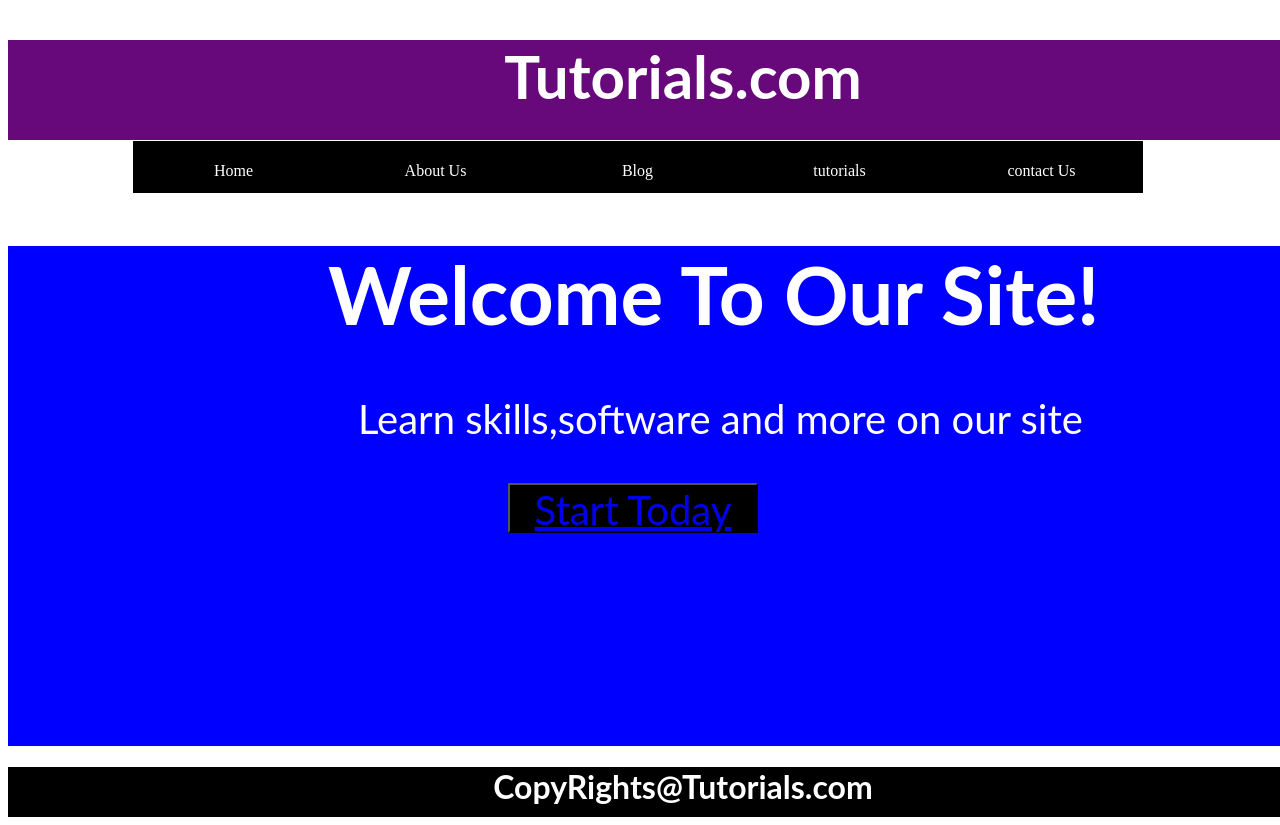
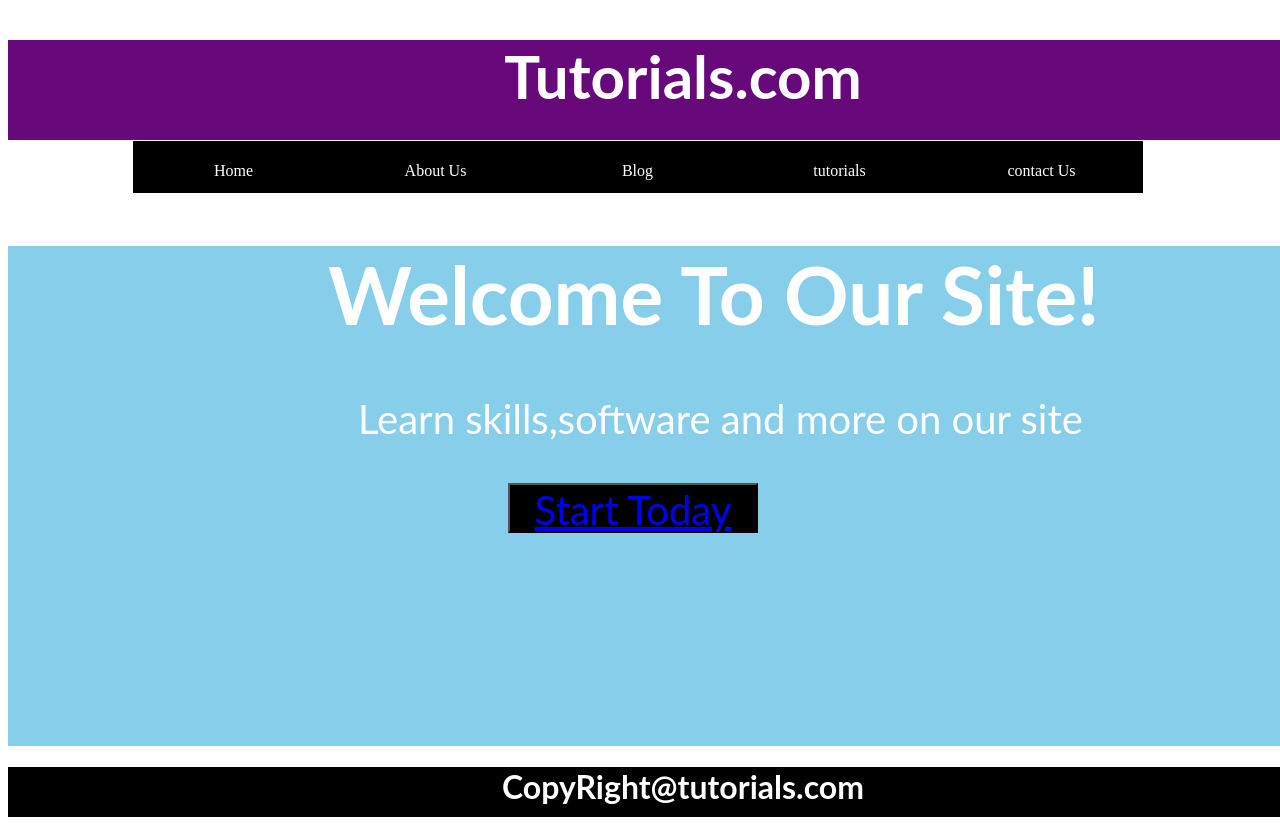
Before and after one commit to sathyababuram/code, a plain HTML site: page index.html in a window 1280 px wide. Shown: the top 825 px of the page. Drawn offline with Linux system fonts and the light colour scheme.

Commit message:
Update index.html

```diff
--- a/index.html
+++ b/index.html
@@ -22,7 +22,7 @@
     <button><a href="#">Start Today</a></button>
   </div>
   <div id="footer">
-    <h1>CopyRights@Tutorials.com</h1>
+    <h1>CopyRight@tutorials.com</h1>
   </div>
 
 </body>
@@ -76,16 +76,11 @@
   background-color: orange;
   -moz-transition:all ease-in 0.4s;
 }
-#nav a:hover
-{
-  background-color: orange;
-  -moz-transition:all ease-in 0.4s;margin-left: 5px;
-}
+
 #main{
   height: 500px;
   width: 1350px;
-  background:blue;
-  background-size: 100% 100%
+  background-color:skyblue;
 }
 #main h1
 {
@@ -110,14 +105,7 @@
   font-size: 40px;
   font-family: lato;
 }
-#footer
-{
-  height:50px;
-  width:1350px;
-  background:black;
-  font-family:lato;
-  text-align:center;
-  color:white;
-}
+#footer{height: 50px;width: 1350px;background: black;}
+#footer h1{font-family: lato;text-align: center;color:white;}
 </style>
 </html>
```
